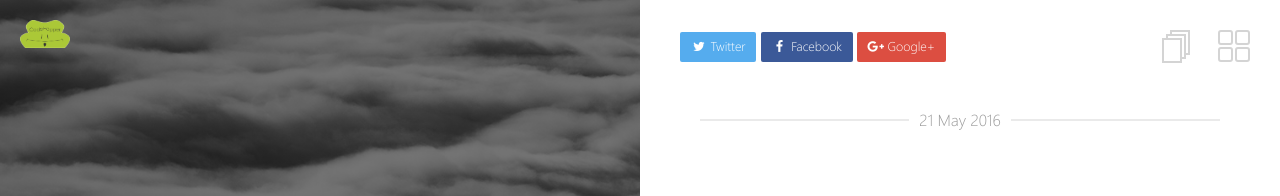
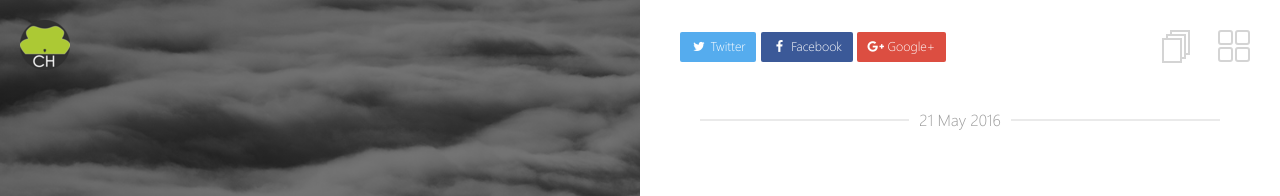
Before and after one commit to CodeHopperNL/codehopper.nl, a Jekyll site: the page built from _posts/2016-05-21-versioning-in-the-age-of-continuous-delivery.md, in a window 1280 px wide. Shown: the top 196 px of the page. Built offline with Jekyll 4.4.1, drawn with Linux system fonts in a browser that asks for light colours.

Commit message:
again broken links; use the small logo where a small logo is needed

```diff
--- a/_includes/page-pagination.html
+++ b/_includes/page-pagination.html
@@ -1,12 +1,12 @@
 {% if page.previous or page.next %}
 <nav class="pagination">
   {% if page.previous %}
-  <a href="{{ site.url }}{{ page.previous.url }}" class="pagination_pager" title="{{ page.previous.title | markdownify | strip_html }}">previous</a>
+  <a href="/{{ page.previous.url }}" class="pagination_pager" title="{{ page.previous.title | markdownify | strip_html }}">previous</a>
   {% else %}
   <a href="#" class="pagination_pager disabled">previous</a>
   {% endif %}
   {% if page.next %}
-  <a href="{{ site.url }}{{ page.next.url }}" class="pagination_pager" title="{{ page.next.title | markdownify | strip_html }}">next</a>
+  <a href="/{{ page.next.url }}" class="pagination_pager" title="{{ page.next.title | markdownify | strip_html }}">next</a>
   {% else %}
   <a href="#" class="pagination_pager disabled">next</a>
   {% endif %}
--- a/_layouts/post.html
+++ b/_layouts/post.html
@@ -9,7 +9,7 @@
 
     <div class="block-left">
       <div class="content">
-        <a href="{{ site.url }}" class="logo"><img src="{{ site.url }}/images/{{ site.logo }}"></a>
+        <a href="{{ site.url }}" class="logo"><img src="/images/logo-small.png"></a>
         <div class="post-title-section">
           <div class="section-line">Posts <em>/</em></div>
           <h1 class="section-title">{{ page.title | markdownify | remove: "<p>" | remove: "</p>" }}</h1>
```
